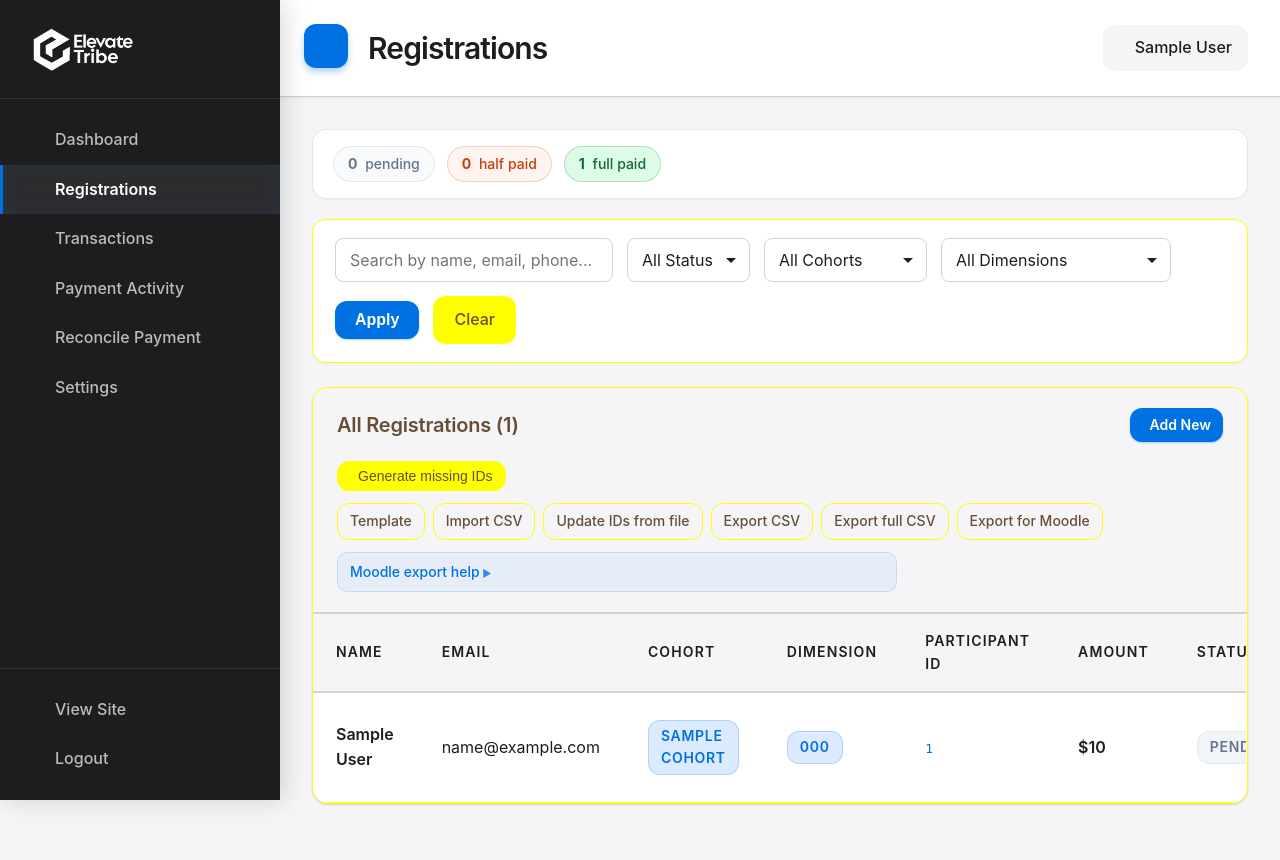
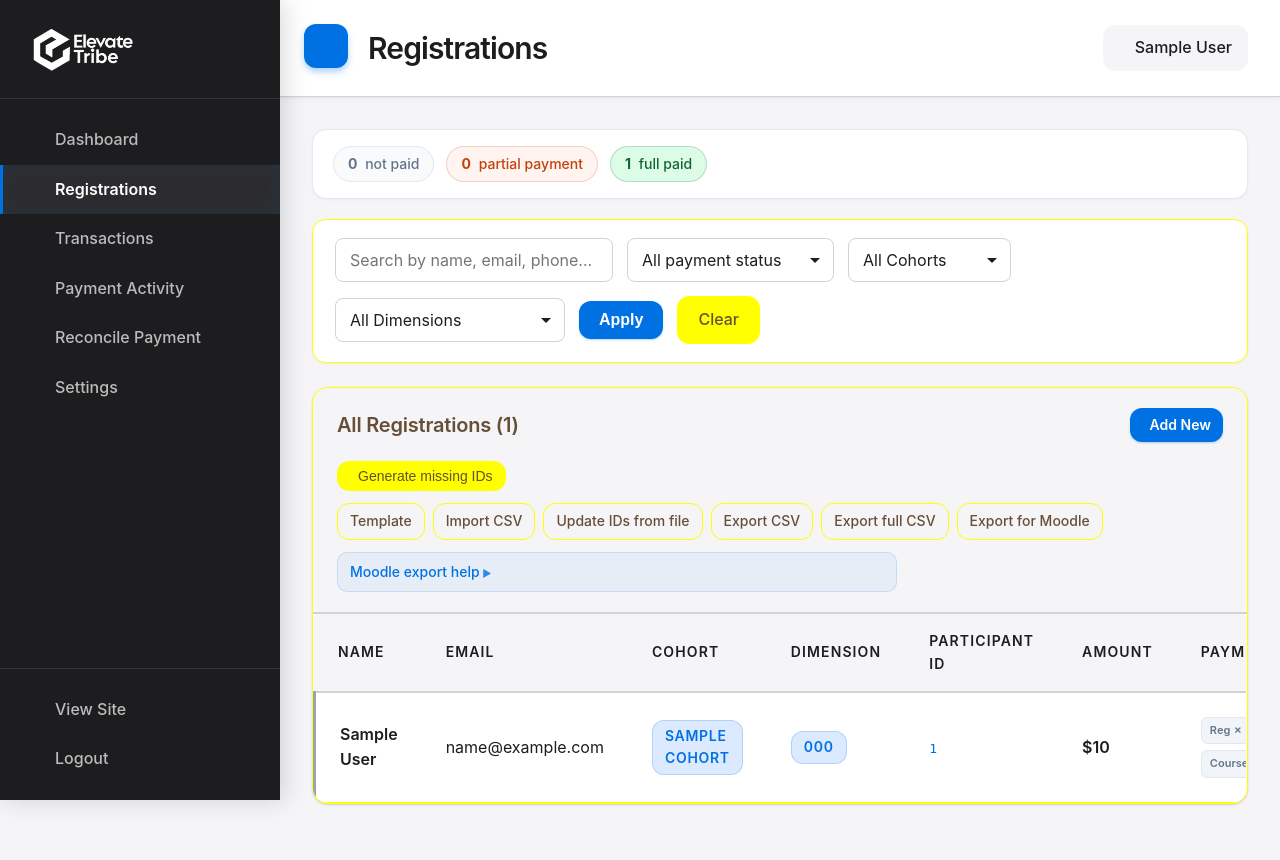
Before and after one commit to josueadimado/elevate_registration, a Django app: page /admin-panel/registrations/ in a window 1280 px wide. Run offline with Django 4.2, Linux system fonts and the light colour scheme; a user stored in the database is signed in; tables that the repository leaves empty hold one stand-in row (values such as "Sample post"); some libraries are stand-ins or nearby versions.

Commit message:
update admin view for registrations

```diff
--- a/registrations/admin_views.py
+++ b/registrations/admin_views.py
@@ -247,11 +247,16 @@ def _registration_payment_status_label(registration):
         return 'Failed'
     if registration.registration_fee_paid and registration.course_fee_paid:
         return 'Full paid'
-    if registration.registration_fee_paid:
-        return 'Half paid (reg)'
-    if registration.course_fee_paid:
-        return 'Half paid (course)'
-    return 'Pending'
+    if registration.registration_fee_paid or registration.course_fee_paid:
+        return 'Partial payment'
+    return 'Not paid'
+
+
+def _registration_payment_fees_label(registration):
+    """Reg/Course fee paid summary for export."""
+    reg = 'Yes' if registration.registration_fee_paid else 'No'
+    course = 'Yes' if registration.course_fee_paid else 'No'
+    return 'Reg %s, Course %s' % (reg, course)
 
 
 def _registration_amount_display(registration):
@@ -315,7 +320,7 @@ def export_registrations(request):
             ])
     else:
         writer.writerow([
-            'Name', 'Email', 'Cohort', 'Dimension', 'Participant ID', 'Amount', 'Status', 'Date'
+            'Name', 'Email', 'Cohort', 'Dimension', 'Participant ID', 'Amount', 'Payment (Reg/Course)', 'Status', 'Date'
         ])
         for r in registrations:
             writer.writerow([
@@ -325,6 +330,7 @@ def export_registrations(request):
                 r.dimension.code if r.dimension else (r.dimension_code or '-'),
                 r.participant_id or '',
                 _registration_amount_display(r),
+                _registration_payment_fees_label(r),
                 _registration_payment_status_label(r),
                 r.created_at.strftime('%b %d, %Y') if r.created_at else '',
             ])
--- a/registrations/templates/registrations/admin/registrations.html
+++ b/registrations/templates/registrations/admin/registrations.html
@@ -5,12 +5,25 @@
 
 {% block content %}
 <div class="fade-in-up">
-  <!-- Payment summary: clearer pills -->
+  <!-- Payment summary: click a pill to filter the list -->
   <div class="payment-summary-bar">
-    <span class="summary-item summary-pending"><strong>{{ count_pending }}</strong> pending</span>
-    <span class="summary-item summary-half"><strong>{{ count_half_paid }}</strong> half paid</span>
-    <span class="summary-item summary-full"><strong>{{ count_full_paid }}</strong> full paid</span>
-    {% if count_failed %}<span class="summary-item summary-failed"><strong>{{ count_failed }}</strong> failed</span>{% endif %}
+    <a href="{% url 'admin_registrations' %}?status=PENDING{% if search_query %}&search={{ search_query|urlencode }}{% endif %}{% if cohort_filter %}&cohort={{ cohort_filter }}{% endif %}{% if dimension_filter %}&dimension={{ dimension_filter }}{% endif %}" class="summary-item summary-pending summary-filter-link{% if status_filter == 'PENDING' %} summary-active{% endif %}">
+      <strong>{{ count_pending }}</strong> not paid
+    </a>
+    <a href="{% url 'admin_registrations' %}?status=HALF{% if search_query %}&search={{ search_query|urlencode }}{% endif %}{% if cohort_filter %}&cohort={{ cohort_filter }}{% endif %}{% if dimension_filter %}&dimension={{ dimension_filter }}{% endif %}" class="summary-item summary-half summary-filter-link{% if status_filter == 'HALF' %} summary-active{% endif %}">
+      <strong>{{ count_half_paid }}</strong> partial payment
+    </a>
+    <a href="{% url 'admin_registrations' %}?status=PAID{% if search_query %}&search={{ search_query|urlencode }}{% endif %}{% if cohort_filter %}&cohort={{ cohort_filter }}{% endif %}{% if dimension_filter %}&dimension={{ dimension_filter }}{% endif %}" class="summary-item summary-full summary-filter-link{% if status_filter == 'PAID' %} summary-active{% endif %}">
+      <strong>{{ count_full_paid }}</strong> full paid
+    </a>
+    {% if count_failed %}
+    <a href="{% url 'admin_registrations' %}?status=FAILED{% if search_query %}&search={{ search_query|urlencode }}{% endif %}{% if cohort_filter %}&cohort={{ cohort_filter }}{% endif %}{% if dimension_filter %}&dimension={{ dimension_filter }}{% endif %}" class="summary-item summary-failed summary-filter-link{% if status_filter == 'FAILED' %} summary-active{% endif %}">
+      <strong>{{ count_failed }}</strong> failed
+    </a>
+    {% endif %}
+    {% if status_filter %}
+    <a href="{% url 'admin_registrations' %}{% if search_query or cohort_filter or dimension_filter %}?{% endif %}{% if search_query %}search={{ search_query|urlencode }}{% endif %}{% if cohort_filter %}{% if search_query %}&{% endif %}cohort={{ cohort_filter }}{% endif %}{% if dimension_filter %}{% if search_query or cohort_filter %}&{% endif %}dimension={{ dimension_filter }}{% endif %}" class="summary-clear-filter">Show all</a>
+    {% endif %}
   </div>
   <!-- Filters -->
   <form method="get" class="filter-bar">
@@ -22,11 +35,11 @@
       name="search"
     >
     <select name="status" class="filter-select" onchange="this.form.submit()">
-      <option value="">All Status</option>
-      <option value="PAID" {% if status_filter == 'PAID' %}selected{% endif %}>Full paid</option>
-      <option value="HALF" {% if status_filter == 'HALF' %}selected{% endif %}>Half paid</option>
-      <option value="PENDING" {% if status_filter == 'PENDING' %}selected{% endif %}>Pending</option>
-      <option value="FAILED" {% if status_filter == 'FAILED' %}selected{% endif %}>Failed</option>
+      <option value="">All payment status</option>
+      <option value="PAID" {% if status_filter == 'PAID' %}selected{% endif %}>Full paid only</option>
+      <option value="HALF" {% if status_filter == 'HALF' %}selected{% endif %}>Partial payment only</option>
+      <option value="PENDING" {% if status_filter == 'PENDING' %}selected{% endif %}>Not paid only</option>
+      <option value="FAILED" {% if status_filter == 'FAILED' %}selected{% endif %}>Failed only</option>
     </select>
     <select name="cohort" class="filter-select" onchange="this.form.submit()">
       <option value="">All Cohorts</option>
@@ -95,6 +108,7 @@
             <th>Dimension</th>
             <th>Participant ID</th>
             <th>Amount</th>
+            <th>Payment</th>
             <th>Status</th>
             <th>Date</th>
             <th>Actions</th>
@@ -102,7 +116,7 @@
         </thead>
         <tbody>
           {% for registration in registrations %}
-          <tr>
+          <tr class="{% if registration.status == 'FAILED' %}tr-payment-failed{% elif registration.registration_fee_paid and registration.course_fee_paid %}tr-payment-full{% elif registration.registration_fee_paid or registration.course_fee_paid %}tr-payment-half{% else %}tr-payment-pending{% endif %}">
             <td data-label="Name" style="font-weight: 600;">{{ registration.full_name }}</td>
             <td data-label="Email">{{ registration.email }}</td>
             <td data-label="Cohort">
@@ -133,17 +147,25 @@
                 ${{ registration.amount|floatformat:0 }}
               {% endif %}
             </td>
+            <td data-label="Payment">
+              <div class="payment-fee-pills" title="Registration fee and course fee">
+                <span class="fee-pill {% if registration.registration_fee_paid %}fee-paid{% else %}fee-unpaid{% endif %}">
+                  Reg {% if registration.registration_fee_paid %}✓{% else %}✗{% endif %}
+                </span>
+                <span class="fee-pill {% if registration.course_fee_paid %}fee-paid{% else %}fee-unpaid{% endif %}">
+                  Course {% if registration.course_fee_paid %}✓{% else %}✗{% endif %}
+                </span>
+              </div>
+            </td>
             <td data-label="Status">
               {% if registration.status == 'FAILED' %}
                 <span class="badge badge-danger">Failed</span>
               {% elif registration.registration_fee_paid and registration.course_fee_paid %}
-                <span class="badge badge-success" style="background:#dcfce7;color:#166534;border:1px solid rgba(22,101,52,0.25);">Full paid</span>
-              {% elif registration.registration_fee_paid %}
-                <span class="badge badge-warning" title="Registration fee paid; course fee pending">Half paid (reg)</span>
-              {% elif registration.course_fee_paid %}
-                <span class="badge badge-warning" title="Course fee paid; registration fee pending">Half paid (course)</span>
+                <span class="badge badge-success badge-payment-full">Full paid</span>
+              {% elif registration.registration_fee_paid or registration.course_fee_paid %}
+                <span class="badge badge-warning badge-payment-partial" title="One fee paid, one still pending">Partial payment</span>
               {% else %}
-                <span class="badge badge-pending">Pending</span>
+                <span class="badge badge-pending badge-payment-none">Not paid</span>
               {% endif %}
             </td>
             <td data-label="Date">{{ registration.created_at|date:"M d, Y" }}</td>
@@ -166,7 +188,7 @@
           </tr>
           {% empty %}
           <tr>
-            <td colspan="9" style="text-align: center; padding: 60px; color: #86868b;">
+            <td colspan="10" style="text-align: center; padding: 60px; color: #86868b;">
               <iconify-icon icon="lucide:inbox" style="font-size: 48px; opacity: 0.3; margin-bottom: 16px;"></iconify-icon>
               <div style="font-size: 18px; font-weight: 600; margin-bottom: 8px;">No registrations found</div>
               <div>Try adjusting your filters</div>
@@ -251,5 +273,71 @@
     gap: 8px;
     align-items: center;
   }
+  /* Payment visibility on list rows */
+  .tr-payment-full { border-left: 4px solid #22c55e; }
+  .tr-payment-half { border-left: 4px solid #f97316; }
+  .tr-payment-pending { border-left: 4px solid #94a3b8; }
+  .tr-payment-failed { border-left: 4px solid #ef4444; }
+  tbody tr.tr-payment-full:hover { background: #f0fdf4 !important; }
+  tbody tr.tr-payment-half:hover { background: #fff7ed !important; }
+  tbody tr.tr-payment-pending:hover { background: #f8fafc !important; }
+  .payment-fee-pills {
+    display: flex;
+    flex-wrap: wrap;
+    gap: 6px;
+  }
+  .fee-pill {
+    font-size: 11px;
+    font-weight: 600;
+    padding: 4px 8px;
+    border-radius: 6px;
+    white-space: nowrap;
+  }
+  .fee-pill.fee-paid {
+    background: #dcfce7;
+    color: #166534;
+    border: 1px solid rgba(22, 101, 52, 0.25);
+  }
+  .fee-pill.fee-unpaid {
+    background: #f1f5f9;
+    color: #64748b;
+    border: 1px solid #e2e8f0;
+  }
+  .badge-payment-full {
+    background: #dcfce7 !important;
+    color: #166534 !important;
+    border: 1px solid rgba(22, 101, 52, 0.25) !important;
+  }
+  .badge-payment-partial {
+    background: #fff4f0 !important;
+    color: #c2410c !important;
+    border: 1px solid rgba(194, 65, 12, 0.25) !important;
+  }
+  .badge-payment-none {
+    background: #f1f5f9 !important;
+    color: #64748b !important;
+    border: 1px solid #e2e8f0 !important;
+  }
+  .summary-filter-link {
+    text-decoration: none;
+    cursor: pointer;
+    transition: transform 0.15s ease, box-shadow 0.15s ease;
+  }
+  .summary-filter-link:hover {
+    transform: translateY(-1px);
+    box-shadow: 0 2px 8px rgba(0, 0, 0, 0.08);
+  }
+  .summary-filter-link.summary-active {
+    outline: 2px solid #0071e3;
+    outline-offset: 2px;
+  }
+  .summary-clear-filter {
+    font-size: 13px;
+    color: #0071e3;
+    text-decoration: none;
+    font-weight: 500;
+    padding: 6px 12px;
+  }
+  .summary-clear-filter:hover { text-decoration: underline; }
 </style>
 {% endblock %}
```
